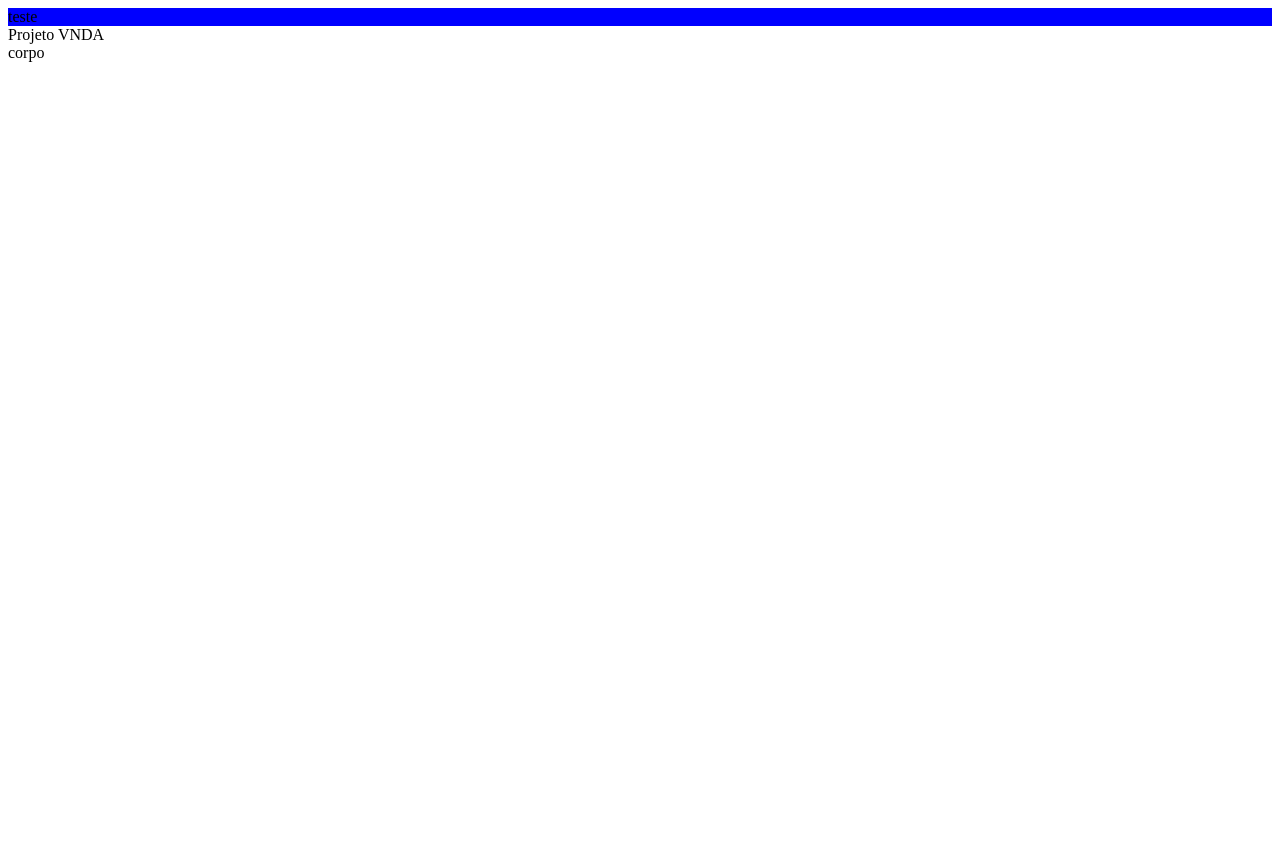
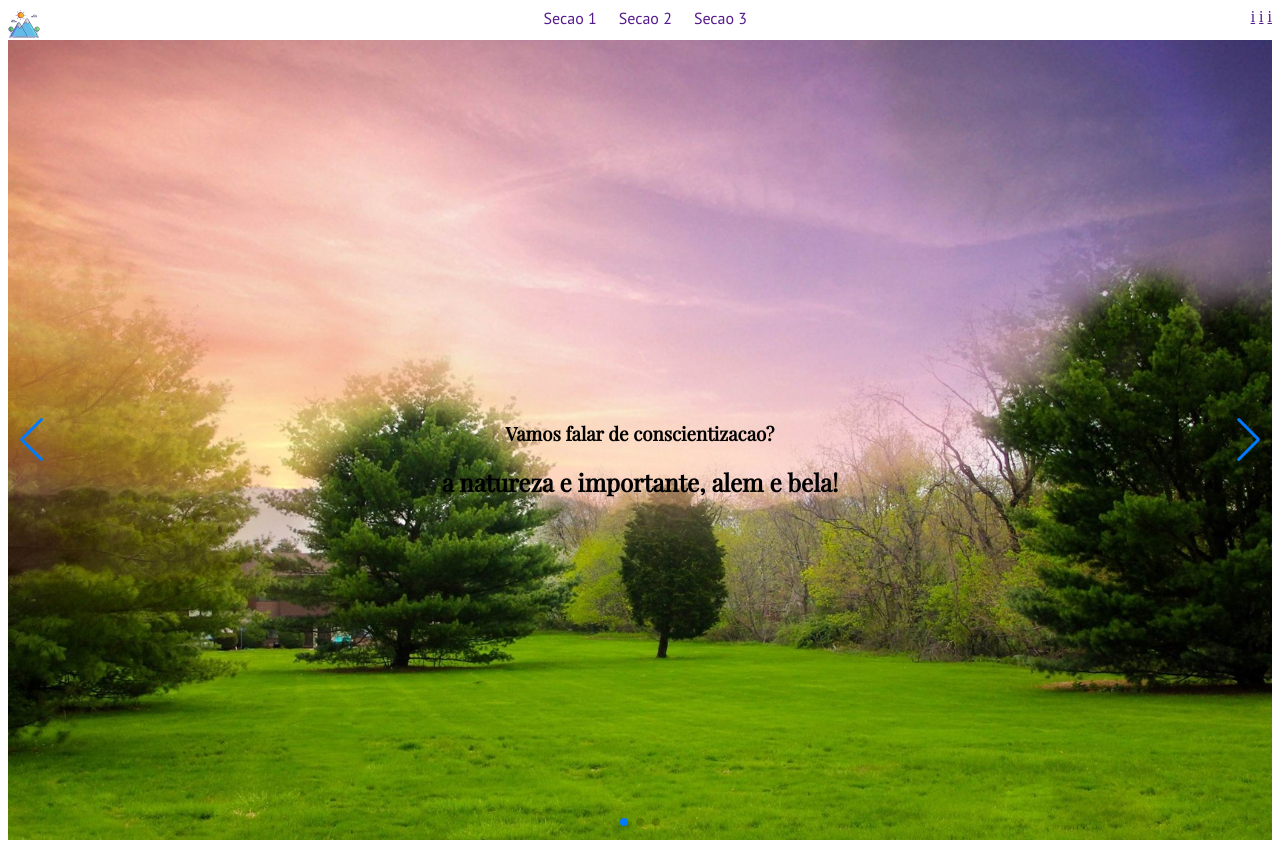
Before and after one commit to FelipeLopes94/Template-sass, a website: page src/index.html in a window 1280 px wide. Before the commit the page ends 800 px from the top, so only its background shows below. Drawn offline with nearby package versions, Linux system fonts and the light colour scheme.

Commit message:
Aplicacao do swiper e criacao de mixins

```diff
--- a/src/index.html
+++ b/src/index.html
@@ -1,25 +1,83 @@
 <!DOCTYPE html>
-<html lang="en">
+<html lang="pt">
+
 <head>
     <meta charset="UTF-8">
     <meta http-equiv="X-UA-Compatible" content="IE=edge">
     <meta name="viewport" content="width=device-width, initial-scale=1.0">
+    <!-- StyleSheets -->
     <link rel="stylesheet" href="../dist/css/styles.css">
-    <title>Document</title>
+    <link rel="stylesheet" href="https://unpkg.com/swiper/swiper-bundle.css" />
+    <link rel="stylesheet" href="https://unpkg.com/swiper/swiper-bundle.min.css" />
+
+    <!-- Fonts -->
+    <link rel="preconnect" href="https://fonts.googleapis.com">
+    <link rel="preconnect" href="https://fonts.gstatic.com" crossorigin>
+    <link href="https://fonts.googleapis.com/css2?family=Playfair+Display&display=swap" rel="stylesheet">
+    <link href="https://fonts.googleapis.com/css2?family=PT+Sans&display=swap" rel="stylesheet">
+
+    <title>Projeto VNDA</title>
+
 </head>
 
-<header>
-    <nav class="navBar">
-        teste
-    </nav>
-    Projeto VNDA
+<body>
+    <!-- Header Section -->
+    <header>
+
+        <nav class="navBar">
+
+            <img class="logo-navbar" src="./images/icon-nav.png" alt="Logo">
+
+            <div class="bloco-meio-navbar">
+                <a href="">Secao 1</a>
+                <a href="">Secao 2</a>
+                <a href="">Secao 3</a>
+            </div>
+
+            <div class="bloco-direita-navbar">
+                <a href="">i</a>
+                <a href="">i</a>
+                <a href="">i</a>
+            </div>
+        </nav>
+
+        <section class="fullbanner">
+
+            <div class="swiper-container mySwiper">
+
+                <div class="swiper-wrapper">
+
+                  <div class="swiper-slide fullBanner-slide1">
+
+                    <div class="text-fullBanner text-center">
+
+                        <h3>Vamos falar de conscientizacao?</h1>
+                        <h1>a natureza e importante, alem e bela!</h3>
+
+                    </div>
+
+                    </div>
+
+                  <div class="swiper-slide">Slide 2</div>
+                  <div class="swiper-slide">Slide 3</div>
+
+                </div>
+
+                <div class="swiper-button-next"></div>
+                <div class="swiper-button-prev"></div>
+                <div class="swiper-pagination"></div>
+            </div>
+
+        </section>
+
+    </header>
 
 
-</header>
 
-<body>
+    <script src="https://unpkg.com/swiper/swiper-bundle.js"></script>
+    <script src="https://unpkg.com/swiper/swiper-bundle.min.js"></script>
+    <script src="./js/scripts.js"></script>
 
-    <section>corpo</section>
 </body>
 
 </html>
--- a/src/js/scripts.js
+++ b/src/js/scripts.js
@@ -0,0 +1,13 @@
+var swiper = new Swiper(".mySwiper", {
+    slidesPerView: 1,
+    spaceBetween: 30,
+    loop: true,
+    pagination: {
+      el: ".swiper-pagination",
+      clickable: true,
+    },
+    navigation: {
+      nextEl: ".swiper-button-next",
+      prevEl: ".swiper-button-prev",
+    },
+  });
--- a/src/scss/colors.scss
+++ /dev/null
@@ -1,3 +0,0 @@
-$azul: blue;
-$vermelho: red;
-$rosa: rgb(255, 0, 191);
--- /dev/null
+++ b/src/scss/mixins.scss
@@ -0,0 +1,17 @@
+// Colors
+
+$azul: blue;
+$vermelho: red;
+$rosa: rgb(255, 0, 191);
+
+
+// fonts
+$ptsans: 'PT Sans', sans-serif;
+$playfair: 'Playfair Display', serif;
+
+
+// Classes para padronizacao
+
+.text-center{
+    text-align: center;
+}
--- a/src/scss/styles.scss
+++ b/src/scss/styles.scss
@@ -1,9 +1,48 @@
-@import "colors";
+@import "mixins";
 
-// body {
-//   background-color : $rosa;
-// }
+.text-center{
 
+}
+// Navbar styles
 .navBar{
-    background-color:$azul
+    // background-color:$azul
+    display: flex;
+    justify-content: space-between;
+
+    .bloco-meio-navbar{
+      align-items: center;
+
+      a{
+        margin: 9px;
+        font-family: $ptsans;
+        text-decoration: none;
+      }
+    }
 }
+
+// fullbaner Styles
+
+.text-fullBanner{
+    position: relative;
+    top: 50%;
+    transform: translateY(-50%);
+    font-family: $playfair;
+
+}
+
+
+
+
+// Estilos Swiper
+.swiper-container {
+  width: 100%px;
+  height: 800px;
+
+  .fullBanner-slide1{
+    background-image: url(/src/images/banner-img.jpg);
+    background-size: cover;
+    background-position: center;
+
+  }
+
+}
```
Also changed, not shown: dist/css/fonts.css (added), dist/css/mixins.css (added), dist/css/styles.css, src/images/banner-img.jpg (added), src/images/icon-nav.png (added).
